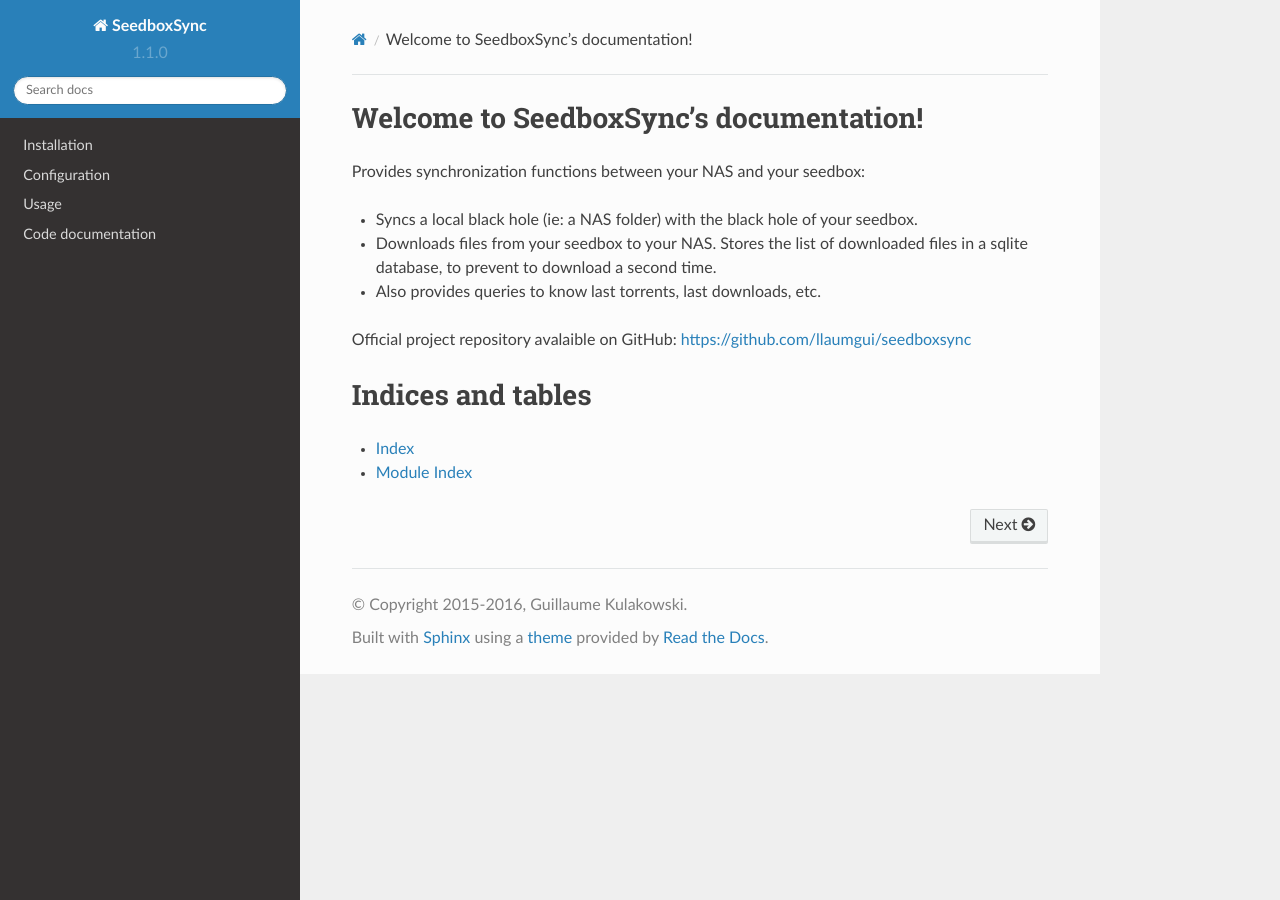
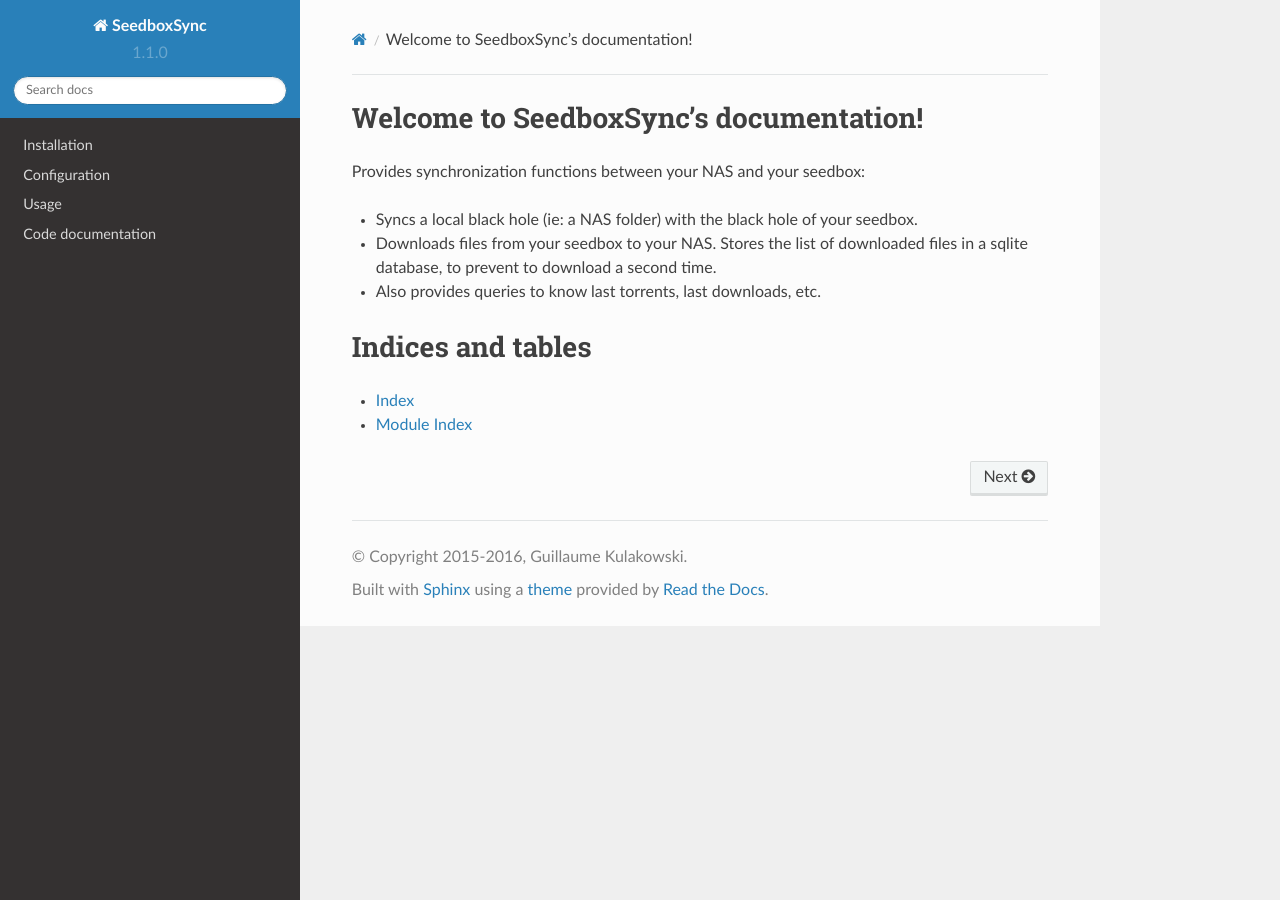
Before and after one commit to llaumgui/seedboxsync, a Sphinx documentation site: the page built from docs/source/index.rst, in a window 1280 px wide. Built offline with Sphinx 7.4.7 and the Read the Docs theme 2.0.0, drawn with Linux system fonts in a browser that asks for light colours.

Commit message:
Revert "Add link to the repository."
This reverts commit f966e6da558a0663fd09d93ff4bb6b38d8a3cd01.

```diff
--- a/docs/source/index.rst
+++ b/docs/source/index.rst
@@ -2,8 +2,6 @@
 =======================================
 
 .. include:: ../../DESCRIPTION.rst
-
-Official project repository avalaible on GitHub: https://github.com/llaumgui/seedboxsync
 
 .. toctree::
    :hidden:
```
